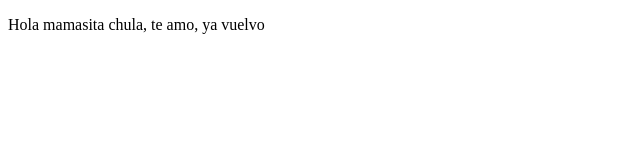
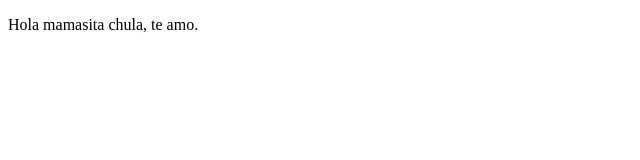
Before and after one commit to Mogo943/ProyectoDemoCursoPrework, a plain HTML site: page index.html in a window 1280 px wide. Shown: the full height of the page, 0-640 px from the left. Drawn offline with Linux system fonts and the light colour scheme.

Commit message:
cambios quitamos el ya vuelvo

```diff
--- a/index.html
+++ b/index.html
@@ -8,7 +8,8 @@
 </head>
 <body>
     <p>
-        Hola mamasita chula, te amo, ya vuelvo
+        Hola mamasita chula, te amo.
+
     </p>
 </body>
 </html>
```
